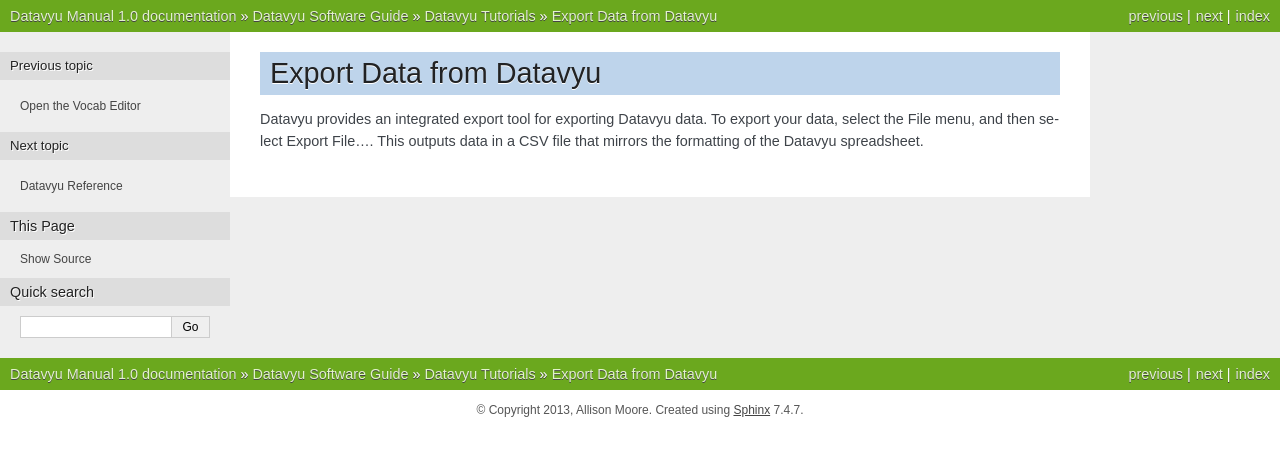
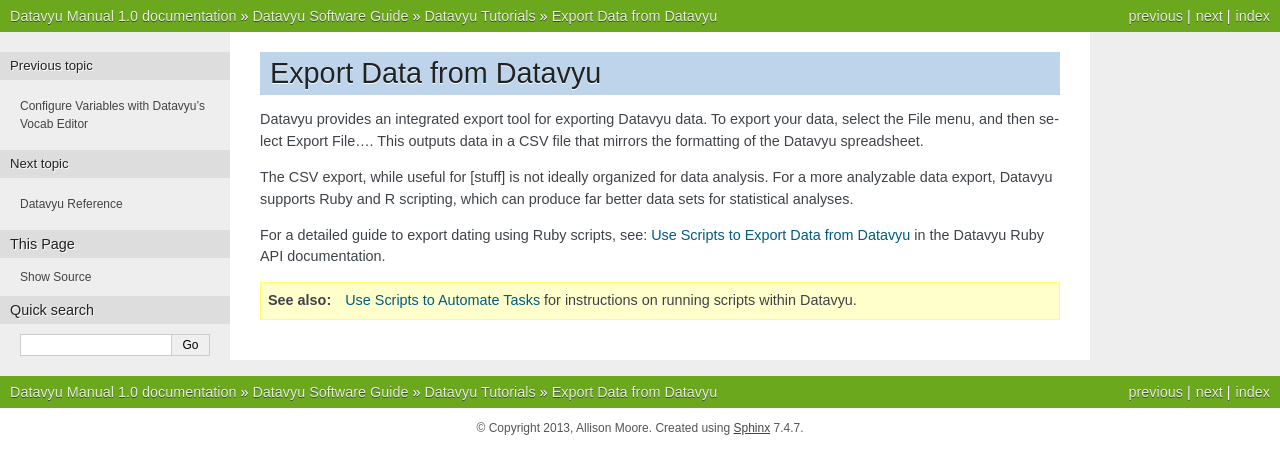
Before and after one commit to databrary/datavyu-docs, a Sphinx documentation site: the page built from source/guide/tutorial/export-data.txt, in a window 1280 px wide. Shown: the top 474 px of the page. Built offline with Sphinx 7.4.7, drawn with Linux system fonts in a browser that asks for light colours; pages that are not in the unit, such as notebooks, are missing from menus.

Commit message:
guide: adding tutorial for using scripts and exporting data

```diff
--- a/source/guide/tutorial/export-data.txt
+++ b/source/guide/tutorial/export-data.txt
@@ -6,3 +6,15 @@
 To export your data, select the :guilabel:`File` menu, and then
 select :guilabel:`Export File…`. This outputs data in a CSV file
 that mirrors the formatting of the Datavyu spreadsheet.
+
+The CSV export, while useful for [stuff] is not ideally organized for
+data analysis. For a more analyzable data export, Datavyu supports Ruby
+and R scripting, which can produce far better data sets for statistical
+analyses.
+
+For a detailed guide to export dating using Ruby scripts, see:
+:doc:`/api/tutorial/export-data-using-scripts` in the Datavyu Ruby API
+documentation.
+
+.. seealso:: :doc:`/guide/tutorial/use-scripts-to-automate-tasks` for
+   instructions on running scripts within Datavyu.
```
Also changed, not shown: source/guide/tutorial/configure-datavyu-variables.txt (+6 -1 lines), source/guide/tutorial/use-scripts-to-automate-tasks.txt (+41 -0 lines), source/img/vocab-editor.png (added).
